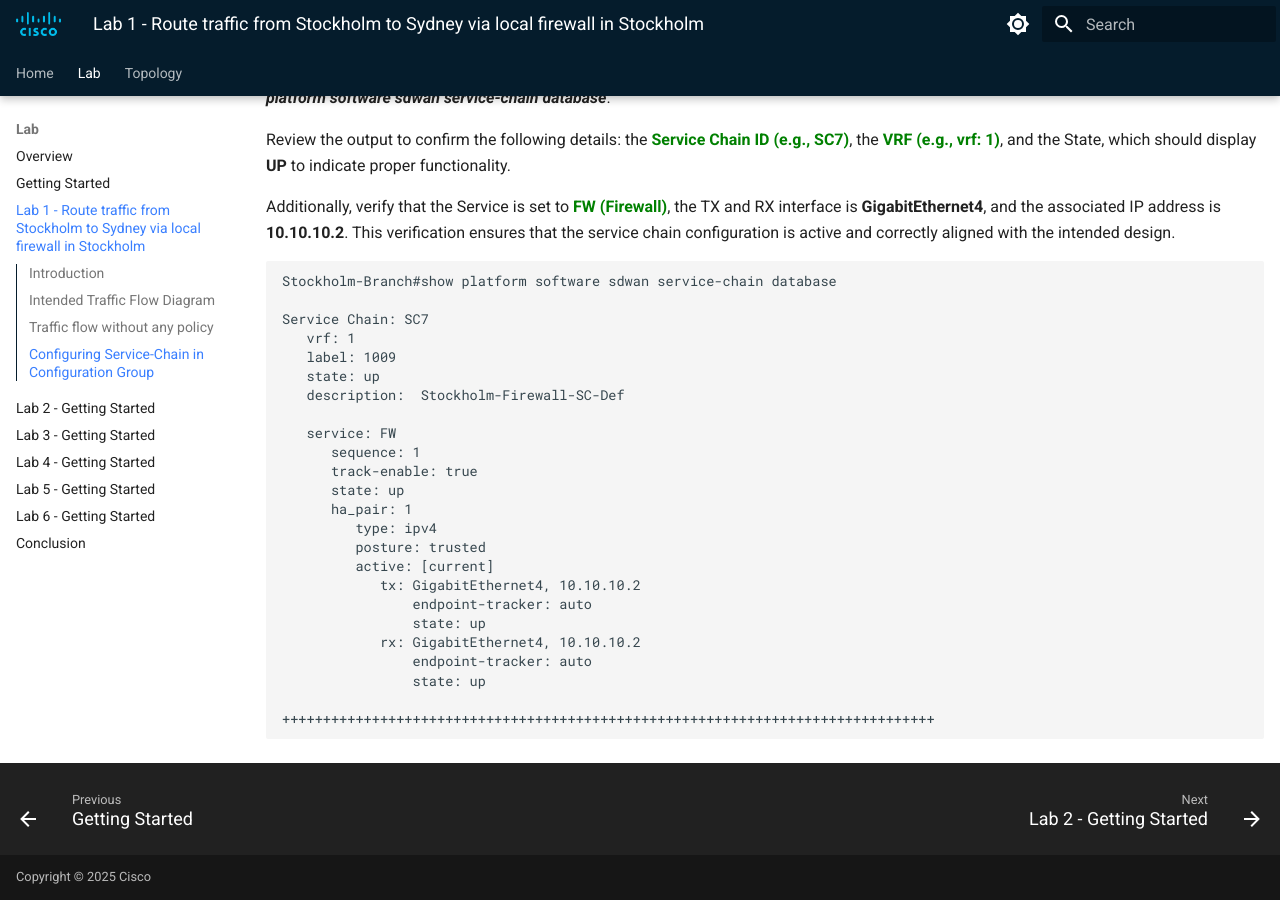
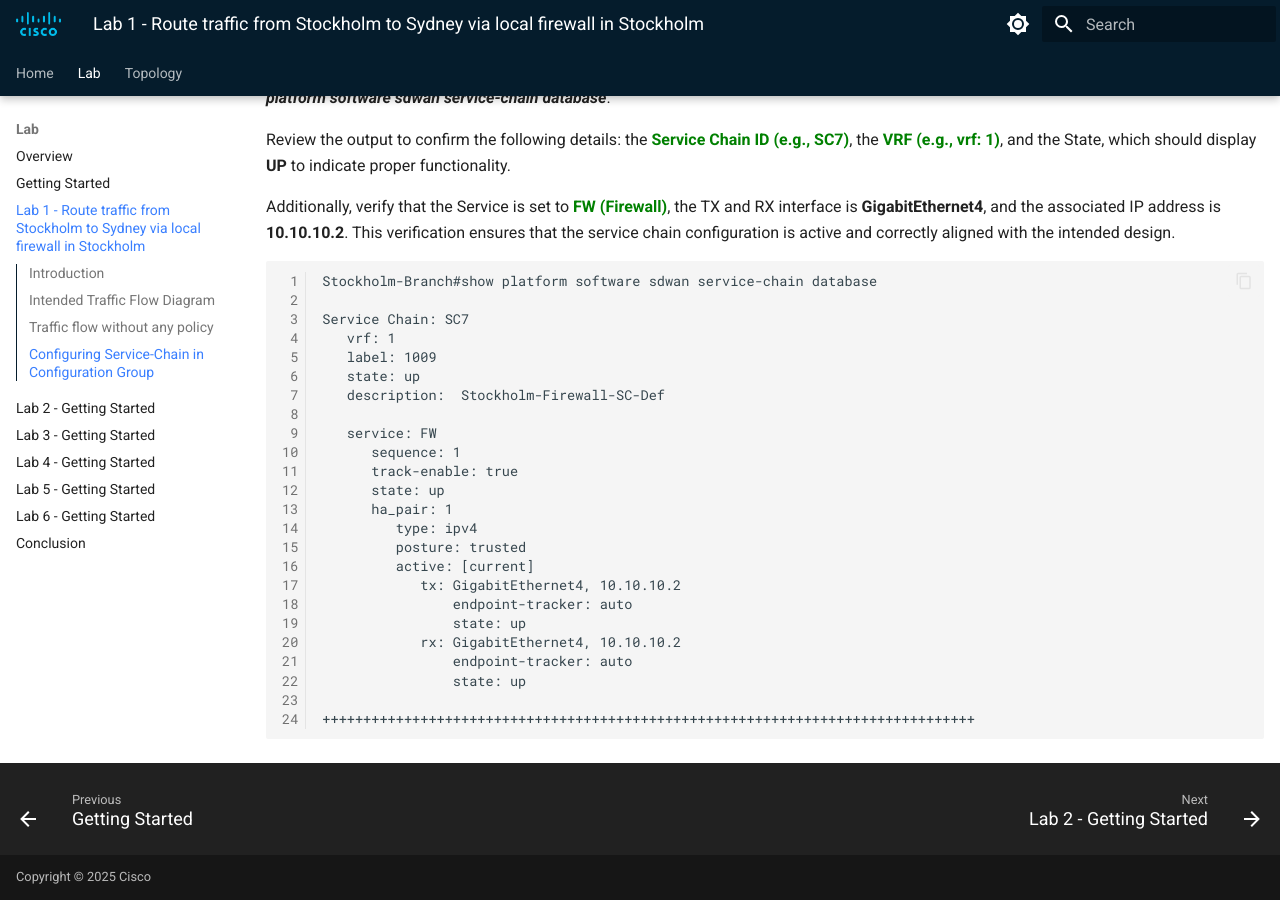
Before and after one commit to ciscodocs/ltrent-2008-clemea25, an MkDocs documentation site: the page built from docs/lab1_getting_started.md, in a window 1280 px wide and 900 px high, scrolled down 12175 px. Built offline with MkDocs 1.6.1 and Material for MkDocs 9.7.7, drawn with Linux system fonts in a browser that asks for light colours.

Commit message:
Scenario-1 guide

````diff
--- a/docs/lab1_getting_started.md
+++ b/docs/lab1_getting_started.md
@@ -146,7 +146,7 @@ Review the output to confirm the following details: the **<font color="green">Se
 
 Additionally, verify that the Service is set to **<font color="green">FW (Firewall)</font>**, the TX and RX interface is **GigabitEthernet4**, and the associated IP address is **10.10.10.2**. This verification ensures that the service chain configuration is active and correctly aligned with the intended design.
 
-```{.ios, .no-copy}
+```{.ios, .no-copy, linenums="1"}
 Stockholm-Branch#show platform software sdwan service-chain database
 
 Service Chain: SC7
````
